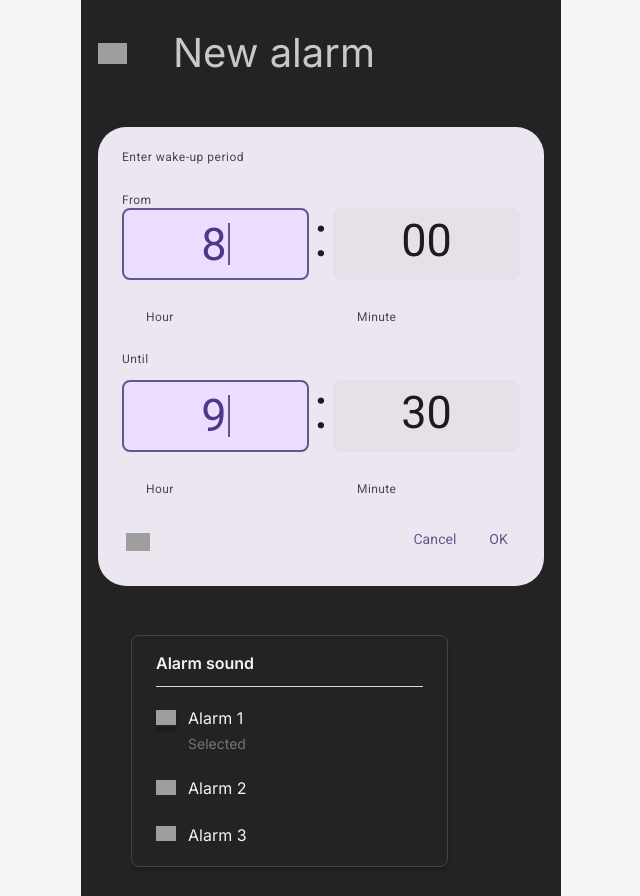
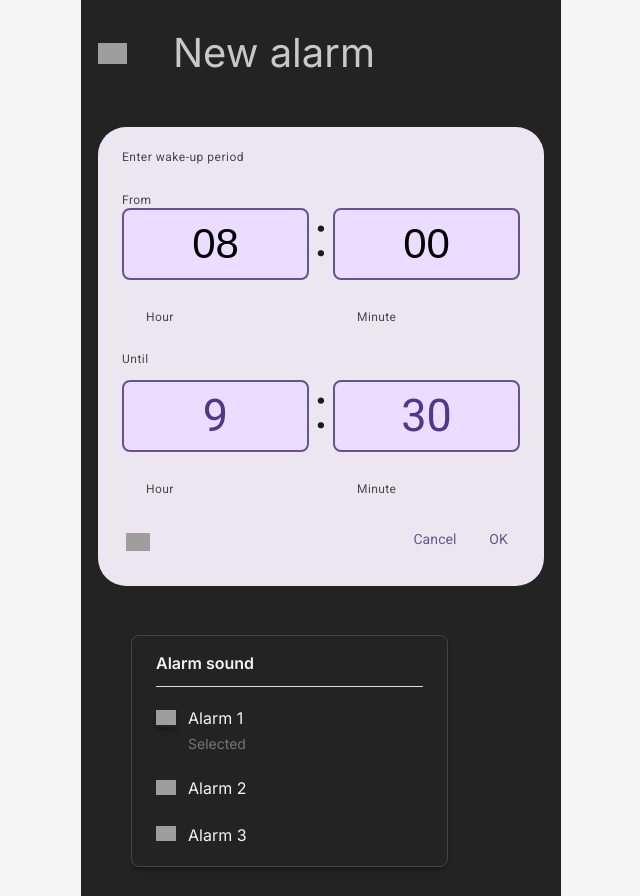
Before and after one commit to Jaervi/kayttisproto, a React (Vite) app: page /alarm in a window 1280 px wide. Shown: the whole page, without its empty margins (319-959 px from the left). Built offline with nearby package versions, Linux system fonts and the light colour scheme; grey boxes are pictures that could not be loaded.

Commit message:
Interactive alarm set basics

```diff
--- a/src/temp/components/AlarmSetPage.jsx
+++ b/src/temp/components/AlarmSetPage.jsx
@@ -3,8 +3,15 @@ import React from "react";
 import styles from "./AlarmSetPage.module.css";
 import { useNavigate } from "react-router-dom";
 import { Alarms } from "./SettingsScreen/SettingsScreen";
+import { useState } from "react";
 
 const AlarmSetPage = () => {
+  const [fromHour, setFromHour] = useState("08");
+  const [fromMin, setFromMin] = useState("00");
+  const handle = (event, handler) => {
+    event.preventDefault();
+    handler(event.target.value);
+  };
   const navigate = useNavigate();
   return (
     <div className={styles.alarmPageContainer}>
@@ -28,8 +35,15 @@ const AlarmSetPage = () => {
               <div className={styles.timeSelector}>
                 <div className={styles.timeField}>
                   <div className={styles.activeInputField}>
-                    <div className={styles.timeText}>8</div>
-                    <div className={styles.cursor} />
+                    <form>
+                      <input
+                        className={styles.inputForm}
+                        type="text"
+                        value={fromHour}
+                        maxLength={2}
+                        onChange={(e) => handle(e, setFromHour)}
+                      ></input>
+                    </form>
                   </div>
                   <div className={styles.timeLabel}>Hour</div>
                 </div>
@@ -37,7 +51,17 @@ const AlarmSetPage = () => {
                 <div className={styles.separator}>:</div>
 
                 <div className={styles.timeField}>
-                  <div className={styles.inactiveInputField}>00</div>
+                  <div className={styles.activeInputField}>
+                    <form>
+                      <input
+                        className={styles.inputForm}
+                        type="text"
+                        value={fromMin}
+                        maxLength={2}
+                        onChange={(e) => handle(e, setFromMin)}
+                      ></input>
+                    </form>
+                  </div>
                   <div className={styles.timeLabel}>Minute</div>
                 </div>
               </div>
@@ -50,7 +74,6 @@ const AlarmSetPage = () => {
               <div className={styles.timeField}>
                 <div className={styles.activeInputField}>
                   <div className={styles.timeText}>9</div>
-                  <div className={styles.cursor} />
                 </div>
                 <div className={styles.timeLabel}>Hour</div>
               </div>
@@ -58,7 +81,7 @@ const AlarmSetPage = () => {
               <div className={styles.separator}>:</div>
 
               <div className={styles.timeField}>
-                <div className={styles.inactiveInputField}>30</div>
+                <div className={styles.activeInputField}>30</div>
                 <div className={styles.timeLabel}>Minute</div>
               </div>
             </div>
@@ -78,10 +101,20 @@ const AlarmSetPage = () => {
 
           <div className={styles.actionButtons}>
             <div className={styles.secondaryButton}>
-              <div className={styles.buttonContent}>Cancel</div>
+              <div
+                className={styles.buttonContent}
+                onClick={() => console.log("cancel")}
+              >
+                Cancel
+              </div>
             </div>
             <div className={styles.primaryButton}>
-              <div className={styles.buttonContent}>OK</div>
+              <div
+                className={styles.buttonContent}
+                onClick={() => navigate("/")}
+              >
+                OK
+              </div>
             </div>
           </div>
         </div>
--- a/src/temp/components/AlarmSetPage.module.css
+++ b/src/temp/components/AlarmSetPage.module.css
@@ -295,6 +295,7 @@
   gap: 8px;
   flex: 1;
   height: 100%;
+  cursor: pointer;
 }
 
 .alarmSoundMenu {
@@ -406,3 +407,12 @@
 .alarmSoundMenu2 {
   margin-left: 50px;
 }
+
+.inputForm {
+  flex: auto;
+  border: none;
+  background-color: #eaddff;
+  text-align: center;
+  font-size: 42px;
+  max-width: 100px;
+}
```
